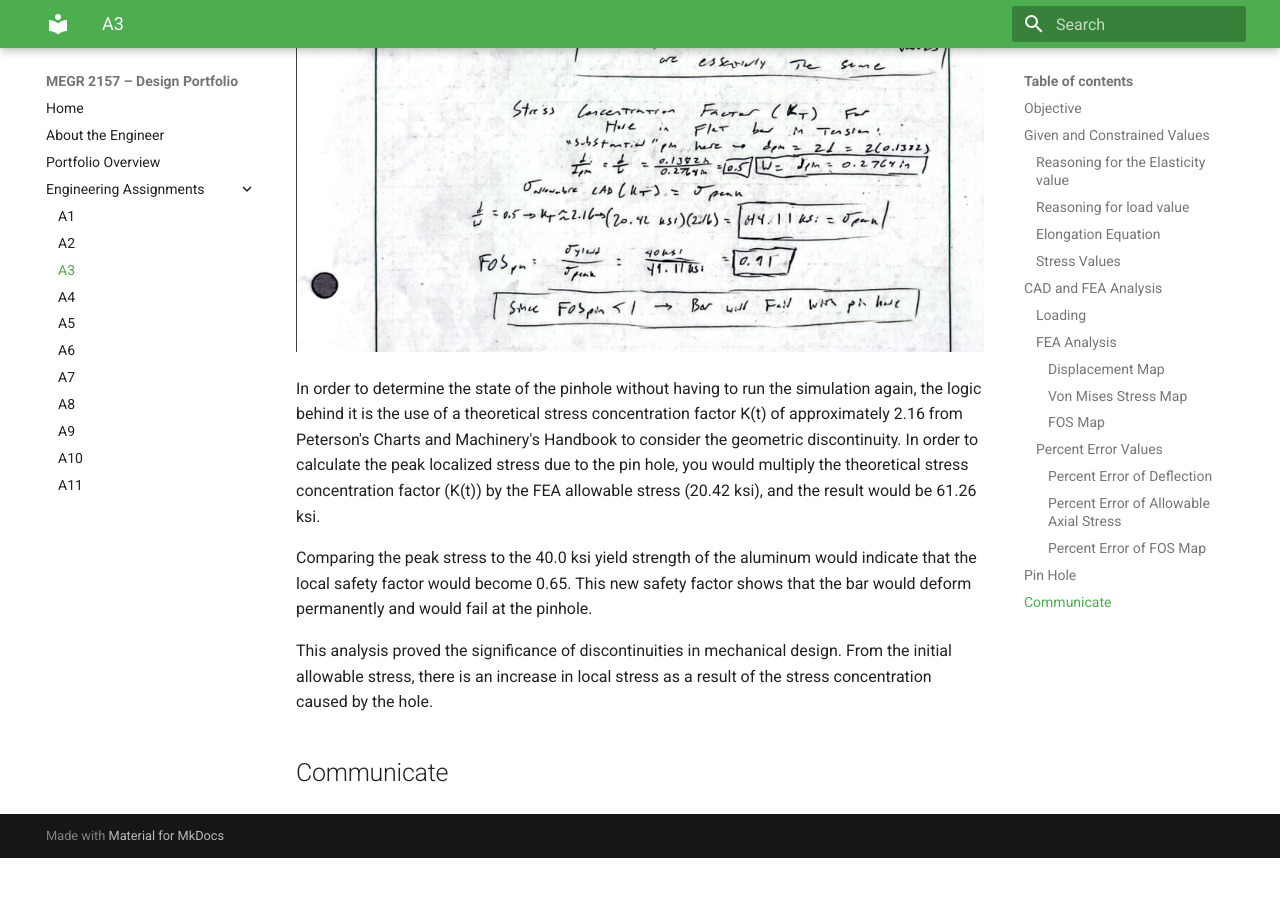
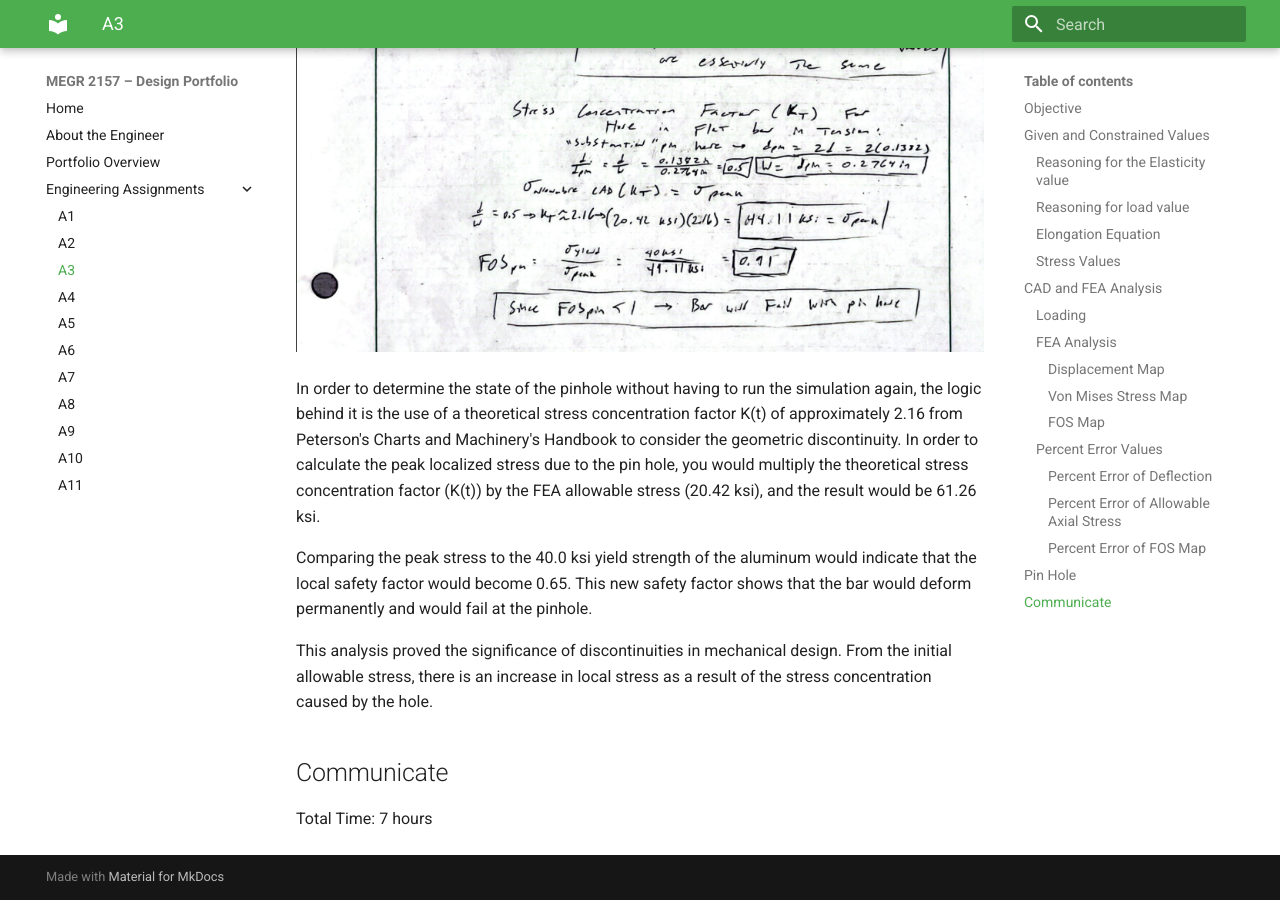
Before and after one commit to smateus0/megr2157-portfolio, an MkDocs documentation site: the page built from docs/assignments/A03/index.md, in a window 1280 px wide and 900 px high, scrolled down 9892 px. Built offline with MkDocs 1.6.1 and Material for MkDocs 9.7.7, drawn with Linux system fonts in a browser that asks for light colours; before the commit the page ends 10750 px from its top, so only the background shows below that.

Commit message:
Update index.md

```diff
--- a/docs/assignments/A03/index.md
+++ b/docs/assignments/A03/index.md
@@ -103,3 +103,4 @@ Comparing the peak stress to the 40.0 ksi yield strength of the aluminum would i
 This analysis proved the significance of discontinuities in mechanical design. From the initial allowable stress, there is an increase in local stress as a result of the stress concentration caused by the hole.
 
 ## Communicate
+Total Time: 7 hours
```
